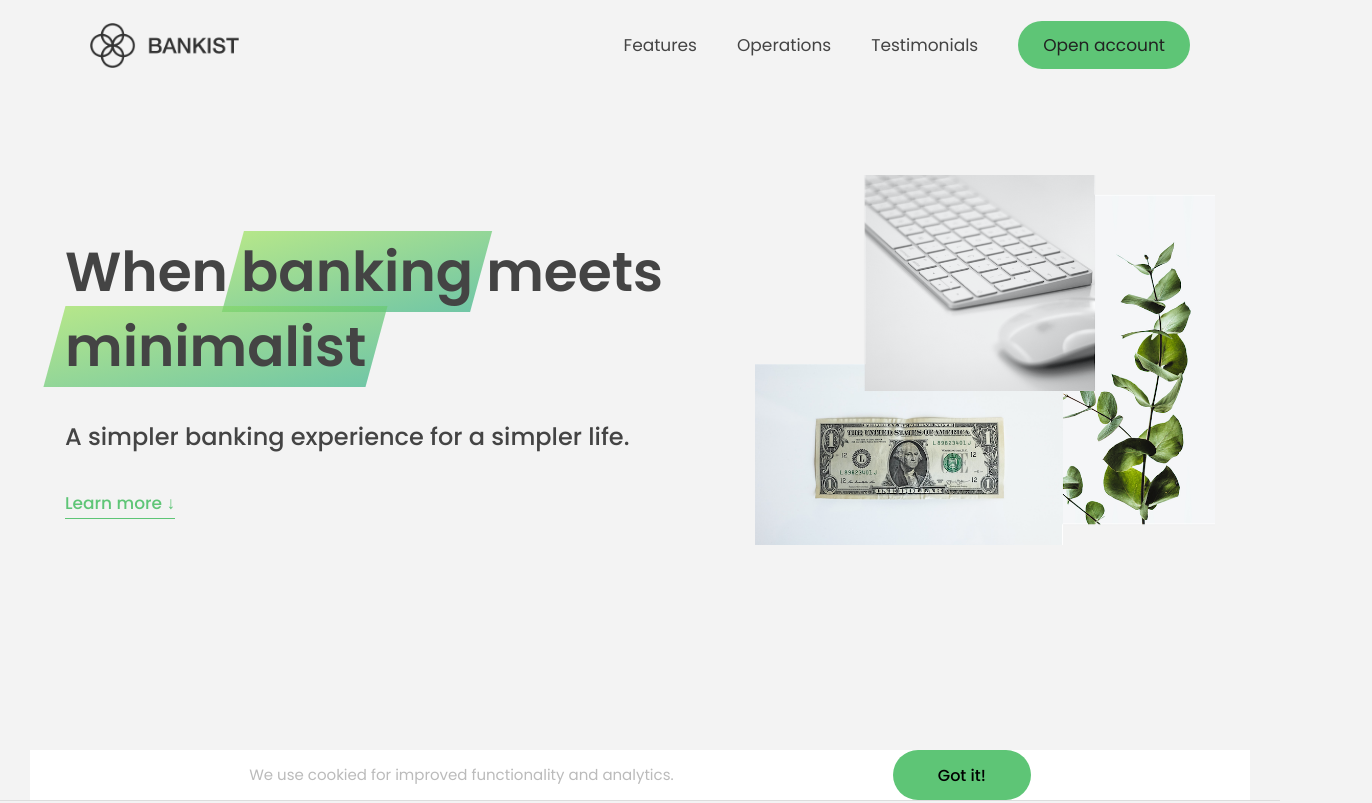
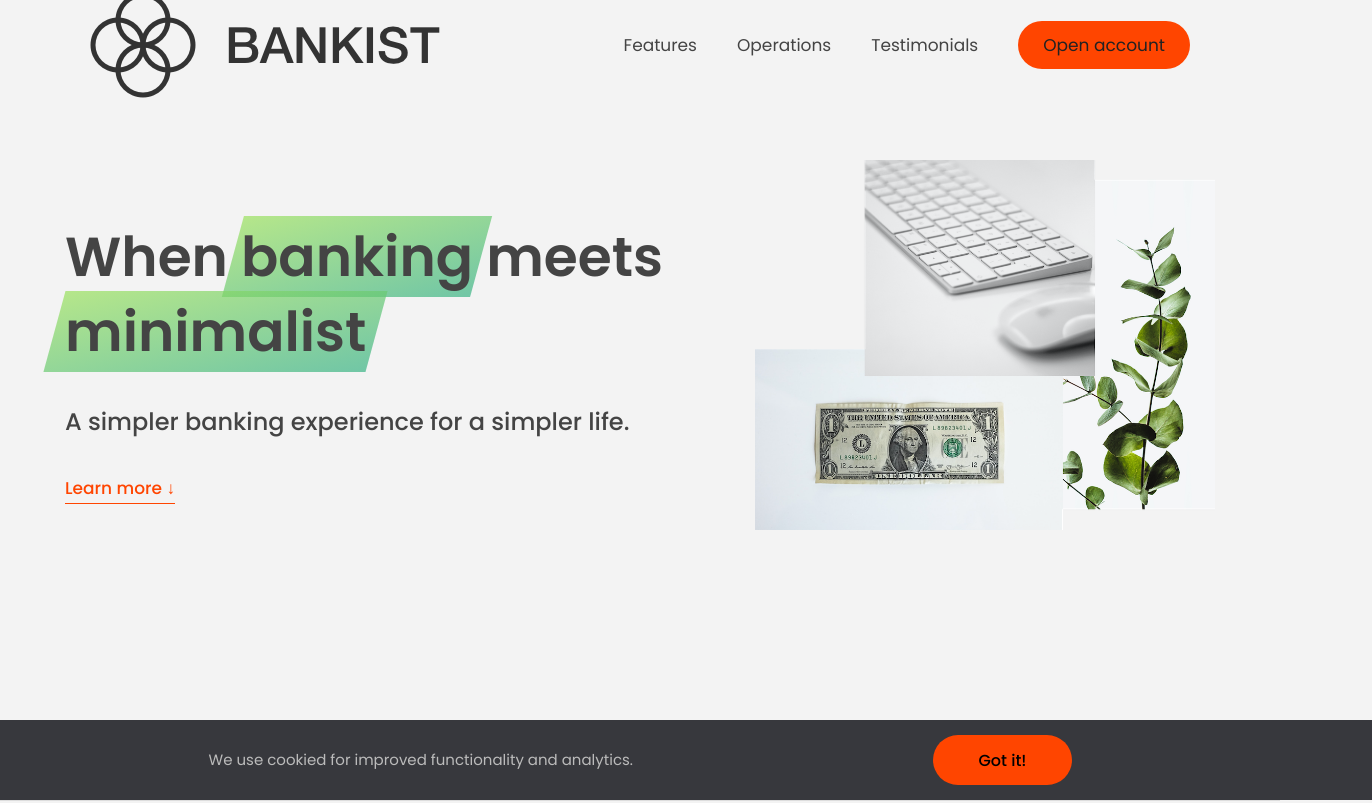
Before and after one commit to AliAbukahil/BANKIST_Website, a plain HTML site: page index.html in a window 1280 px wide. Shown: the top 803 px of the page, 1372 px wide, since content can reach past the window. Drawn offline with Linux system fonts and the light colour scheme.

Commit message:
Styles, Attributes, and Classes

```diff
--- a/index.html
+++ b/index.html
@@ -21,6 +21,8 @@
           alt="Bankist logo"
           class="nav__logo"
           id="logo"
+          designer="Jonas"
+          data-version-number="3.0"
         />
         <ul class="nav__links">
           <li class="nav__item">
@@ -140,7 +142,10 @@
       <div class="operations">
         <div class="operations__tab-container">
           <button
-            class="btn operations__tab operations__tab--1 operations__tab--active"
+            class="
+              btn
+              operations__tab operations__tab--1 operations__tab--active
+            "
             data-tab="1"
           >
             <span>01</span>Instant Transfers
@@ -153,7 +158,11 @@
           </button>
         </div>
         <div
-          class="operations__content operations__content--1 operations__content--active"
+          class="
+            operations__content
+            operations__content--1
+            operations__content--active
+          "
         >
           <div class="operations__icon operations__icon--1">
             <svg>
--- a/script.js
+++ b/script.js
@@ -70,3 +70,55 @@ document
     // old way of removing element from DOM before .remove() method
     // message.parentElement.removeChild(message);
   });
+
+// Styles, Attributes and Classes
+message.style.backgroundColor = "#37383d";
+message.style.width = "120%";
+
+console.log(message.style.color);
+console.log(message.style.backgroundColor);
+
+console.log(getComputedStyle(message).color);
+console.log(getComputedStyle(message).height);
+
+message.style.height =
+  Number.parseFloat(getComputedStyle(message).height, 10) + 30 + "px";
+
+document.documentElement.style.setProperty("--color-primary", "orangered");
+
+// Attributes
+const logo = document.querySelector(".nav__logo");
+console.log(logo.alt);
+console.log(logo.src);
+console.log(logo.className);
+
+// resetting the attributes
+logo.alt = "Beautiful minimalist logo";
+console.log(logo.alt);
+
+// NON-standerd Attributes that's why it is not workin' & showing undefined result in Console
+console.log(logo.designer);
+// another way of reading this value from the DOM
+console.log(logo.getAttribute("designer"));
+
+logo.setAttribute("company", "Bankist");
+
+console.log(logo.src);
+console.log(logo.getAttribute("src"));
+
+const link = document.querySelector(".nav__link--btn");
+console.log(link.href);
+console.log(link.getAttribute("href"));
+
+// Data Attributes
+console.log(logo.dataset.versionNumber);
+
+// Classes
+logo.classList.add("c", "j");
+logo.classList.remove("c", "j");
+logo.classList.toggle("c");
+logo.classList.contains("c"); // not includes
+
+// Don't use, cuz this will override all the exiting classes &&
+// also it allows us to only put one class
+logo.className = "jonas";
```
